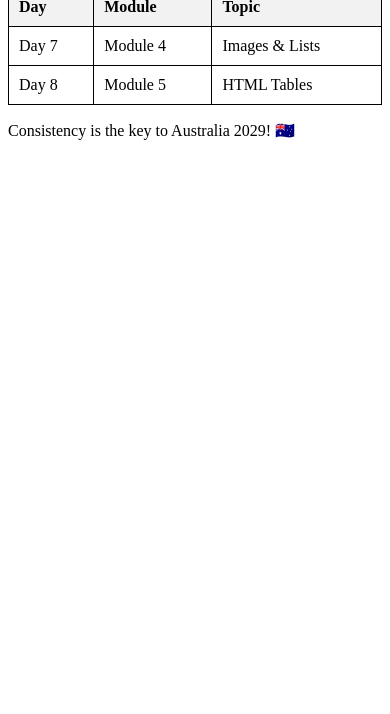
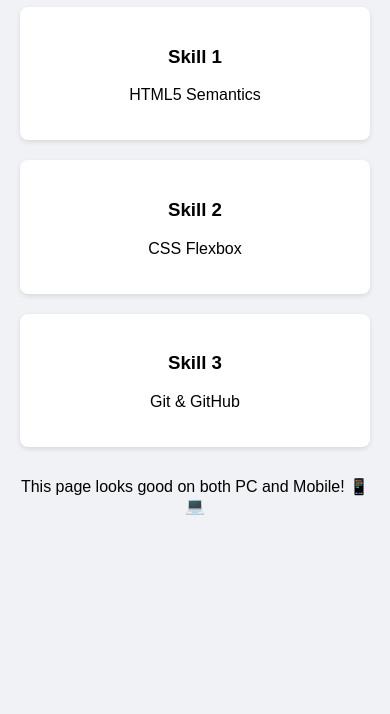
Before and after one commit to saymon-islam/My-Coding-Journey, a plain HTML site: page index.html in a window 390 px wide. Shown: the part 130-844 px from the top of the page. Drawn offline with Linux system fonts and the light colour scheme.

Commit message:
Introduction to Responsive Web Design
Practiced Viewport meta tag, Flexbox, and Media Queries

```diff
--- a/index.html
+++ b/index.html
@@ -1,34 +1,38 @@
 <!DOCTYPE html>
 <html>
 <head>
-    <title>Day 8 - HTML Tables</title>
+    <meta name="viewport" content="width=device-width, initial-scale=1.0">
+    <title>Day 11 - Responsive Design</title>
     <style>
-        table { border-collapse: collapse; width: 100%; }
-        th, td { border: 1px solid black; padding: 10px; text-align: left; }
-        th { background-color: #f2f2f2; }
+        body { font-family: Arial, sans-serif; margin: 0; padding: 20px; background-color: #f0f2f5; }
+        .container {
+            display: flex;
+            flex-wrap: wrap;
+            gap: 20px;
+            justify-content: center;
+        }
+        .box {
+            background: white;
+            padding: 20px;
+            border-radius: 8px;
+            width: 250px;
+            box-shadow: 0 2px 5px rgba(0,0,0,0.1);
+            text-align: center;
+        }
+        @media (max-width: 600px) {
+            .box { width: 100%; }
+        }
     </style>
 </head>
 <body>
-    <h1 style="color: blue;">Day 8: My Weekly Learning Schedule</h1>
+    <h1 style="text-align: center; color: #1a73e8;">Day 11: Responsive Layout</h1>
 
-    <table>
-        <tr>
-            <th>Day</th>
-            <th>Module</th>
-            <th>Topic</th>
-        </tr>
-        <tr>
-            <td>Day 7</td>
-            <td>Module 4</td>
-            <td>Images & Lists</td>
-        </tr>
-        <tr>
-            <td>Day 8</td>
-            <td>Module 5</td>
-            <td>HTML Tables</td>
-        </tr>
-    </table>
+    <div class="container">
+        <div class="box"><h3>Skill 1</h3><p>HTML5 Semantics</p></div>
+        <div class="box"><h3>Skill 2</h3><p>CSS Flexbox</p></div>
+        <div class="box"><h3>Skill 3</h3><p>Git & GitHub</p></div>
+    </div>
 
-    <p>Consistency is the key to Australia 2029! 🇦🇺</p>
+    <p style="text-align: center; margin-top: 30px;">This page looks good on both PC and Mobile! 📱💻</p>
 </body>
 </html>
```
